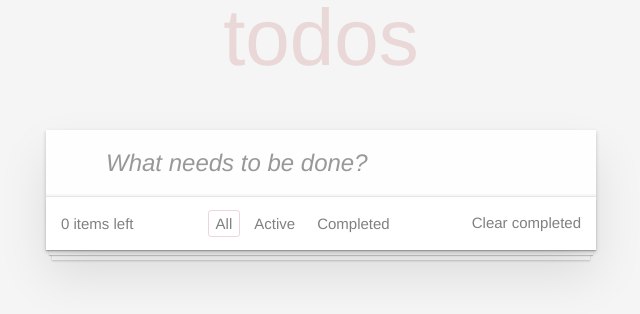
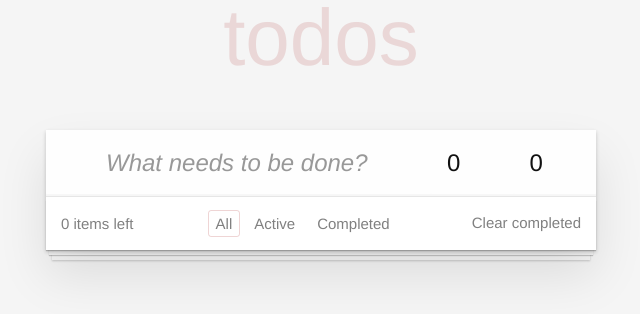
Before and after one commit to ikopoki/todo-app-react, a React (Create React App) app: page / in a window 1280 px wide. Shown: the top 314 px of the page, without its empty margins (319-959 px from the left). Built offline with nearby package versions, Linux system fonts and the light colour scheme.

Commit message:
timer
timer - timer, timer: timer, timer timer, timer. Timer timer timer timer timer, timer! Timer? Timer!! timer.....

```diff
--- a/src/ components/new-task-form/new-task-form.css
+++ b/src/ components/new-task-form/new-task-form.css
@@ -20,5 +20,41 @@
   padding: 16px 16px 16px 60px;
   border: none;
   background: rgba(0, 0, 0, 0.003);
-	box-shadow: inset 0 -2px 1px rgba(0,0,0,0.03);
+  box-shadow: inset 0 -2px 1px rgba(0, 0, 0, 0.03);
 }
+
+.new-todo,
+.new-todo-form .new-todo-form__timer,
+.edit {
+  position: relative;
+  margin: 0;
+  width: 100%;
+  font-size: 24px;
+  font-family: inherit;
+  font-weight: inherit;
+  line-height: 1.4em;
+  color: inherit;
+  padding: 6px;
+  border: 1px solid #999;
+  box-shadow: inset 0 -1px 5px 0 rgba(0, 0, 0, 0.2);
+  box-sizing: border-box;
+  -webkit-font-smoothing: antialiased;
+  -moz-osx-font-smoothing: grayscale;
+}
+
+.new-todo,
+.new-todo-form .new-todo-form__timer {
+  padding: 16px 16px 16px 60px;
+  border: none;
+  background: rgba(0, 0, 0, 0.003);
+  box-shadow: inset 0 -2px 1px rgba(0, 0, 0, 0.03);
+}
+
+.new-todo {
+  width: 70%;
+}
+
+.new-todo-form .new-todo-form__timer {
+  width: 15%;
+  padding-left: 16px;
+}
--- a/src/ components/new-task-form/new-task-form.jsx
+++ b/src/ components/new-task-form/new-task-form.jsx
@@ -8,12 +8,26 @@ export default class NewTaskForm extends Component {
     super(props)
     this.state = {
       label: '',
+      min: 0,
+      sec: 0,
     }
   }
 
   onLabelChange = (e) => {
     this.setState({
       label: e.target.value,
+    })
+  }
+
+  onMinuteChange = (e) => {
+    this.setState({
+      min: e.target.value,
+    })
+  }
+
+  onSecondChange = (e) => {
+    this.setState({
+      sec: e.target.value,
     })
   }
 
@@ -28,16 +42,38 @@ export default class NewTaskForm extends Component {
     this.setState({
       label: '',
     })
+    this.props.onTimerSubmit(this.state.min, this.state.sec)
+  }
+
+  onEnterPress = (e) => {
+    if (e.key === 'Enter') {
+      this.onSubmit(e)
+    }
   }
 
   render() {
     return (
-      <form onSubmit={this.onSubmit}>
+      <form className="new-todo-form" onSubmit={this.onSubmit}>
         <input
           className="new-todo"
           placeholder="What needs to be done?"
           onChange={this.onLabelChange}
           value={this.state.label}
+          onKeyDown={this.onEnterPress}
+        />
+        <input
+          className="new-todo-form__timer"
+          placeholder="Min"
+          value={this.state.min}
+          onChange={this.onMinuteChange}
+          onKeyDown={this.onEnterPress}
+        />
+        <input
+          className="new-todo-form__timer"
+          placeholder="Sec"
+          value={this.state.sec}
+          onChange={this.onSecondChange}
+          onKeyDown={this.onEnterPress}
         />
       </form>
     )
--- a/src/ components/task-List/task-List.css
+++ b/src/ components/task-List/task-List.css
@@ -70,12 +70,16 @@
   padding: 15px 85px 15px 60px;
 }
 
-.todo-list li label .created {
+.todo-list li .view {
+  position: relative;
+}
+
+.todo-list li label .description {
   font-size: 13px;
   color: gray;
 }
 
-.todo-list li label .description {
+.todo-list li label .title {
   word-break: break-all;
   display: block;
   line-height: 1.2;
@@ -84,20 +88,17 @@
   color: #4d4d4d;
 }
 
-.todo-list li.completed label .description {
+.todo-list li.completed label .title {
   color: #cdcdcd;
   text-decoration: line-through;
 }
 
 .todo-list li .icon {
-	position: absolute;
-	top: 0;
-	bottom: -3px;
   width: 30px;
   height: 40px;
   font-size: 34px;
   color: #cc9a9a;
-	margin: auto 0 11px;
+  margin: auto 0;
   transition: color 0.2s ease-out;
   cursor: pointer;
 }
@@ -107,6 +108,9 @@
 }
 
 .todo-list li .icon-destroy {
+  position: absolute;
+  top: 0;
+  bottom: -3px;
   right: 10px;
 }
 
@@ -115,12 +119,35 @@
 }
 
 .todo-list li .icon-edit {
+  position: absolute;
+  top: 0;
+  bottom: -3px;
   font-size: 19px;
   right: 45px;
 }
 
 .todo-list li .icon-edit:after {
   content: '✎';
+}
+
+.todo-list li .icon-pause,
+.todo-list li .icon-play {
+  margin-right: 5px;
+  font-size: 18px;
+  width: 18px;
+  height: 18px;
+}
+
+.todo-list li .icon-play {
+  font-size: 15px;
+}
+
+.icon-pause:after {
+  content: '⏸';
+}
+
+.icon-play:after {
+  content: '▶';
 }
 
 .todo-list li .edit {
--- a/src/ components/task-List/task-List.jsx
+++ b/src/ components/task-List/task-List.jsx
@@ -3,9 +3,16 @@
 import Task from '../task/task'
 import './task-List.css'
 
-const taskList = ({ todos, onDeleted, onToggleDone }) => {
+const taskList = ({ todos, onDeleted, onToggleDone, min, sec }) => {
   const elements = todos.map((item) => (
-    <Task {...item} key={item.id} onDeleted={() => onDeleted(item.id)} onToggleDone={() => onToggleDone(item.id)} />
+    <Task
+      {...item}
+      key={item.id}
+      onDeleted={() => onDeleted(item.id)}
+      onToggleDone={() => onToggleDone(item.id)}
+      min={min}
+      sec={sec}
+    />
   ))
   return <ul className="todo-list">{elements}</ul>
 }
--- a/src/ components/task/task.jsx
+++ b/src/ components/task/task.jsx
@@ -1,3 +1,5 @@
+/* eslint-disable no-plusplus */
+/* eslint-disable react/destructuring-assignment */
 /* eslint-disable react/prefer-stateless-function */
 /* eslint-disable jsx-a11y/label-has-associated-control */
 /* eslint-disable react/prop-types */
@@ -10,7 +12,25 @@ export default class Task extends Component {
     this.state = {
       isEditing: false,
       editedDescription: '',
+      min: this.props.min,
+      sec: this.props.sec,
     }
+  }
+
+  componentDidMount() {
+    this.timer = setInterval(() => {
+      let { min, sec } = this.state
+      sec++
+      if (sec === 60) {
+        sec = 0
+        min++
+      }
+      this.setState({ sec, min })
+    }, 1000)
+  }
+
+  componentWillUnmount() {
+    clearInterval(this.timer)
   }
 
   handleEdit = () => {
@@ -27,9 +47,25 @@ export default class Task extends Component {
     }
   }
 
+  play = () => {
+    this.timer = setInterval(() => {
+      let { min, sec } = this.state
+      sec++
+      if (sec === 60) {
+        sec = 0
+        min++
+      }
+      this.setState({ sec, min })
+    }, 1000)
+  }
+
+  stop = () => {
+    clearInterval(this.timer)
+  }
+
   render() {
     const { label, onDeleted, onToggleDone, done, created } = this.props
-    const { isEditing, editedDescription } = this.state
+    const { isEditing, editedDescription, min, sec } = this.state
 
     const timeAgo = formatDistanceToNow(new Date(created), { addSuffix: true })
 
@@ -39,8 +75,13 @@ export default class Task extends Component {
         <div className="view">
           <input className="toggle" type="checkbox" onClick={onToggleDone} />
           <label>
-            <span className="description">{editedDescription || label}</span>
-            <span className="created">created {timeAgo}</span>
+            <span className="title">{editedDescription || label}</span>
+            <span className="description">
+              <button className="icon icon-play" type="button" onClick={this.play} />
+              <button className="icon icon-pause" type="button" onClick={this.stop} />
+              {min}:{sec}
+            </span>
+            <span className="description">created {timeAgo}</span>
           </label>
           <button className="icon icon-edit" onClick={this.handleEdit} type="button" />
           <button className="icon icon-destroy" onClick={onDeleted} type="button" />
--- a/src/index.jsx
+++ b/src/index.jsx
@@ -1,3 +1,4 @@
+/* eslint-disable no-plusplus */
 /* eslint-disable prefer-const */
 /* eslint-disable react/no-access-state-in-setstate */
 /* eslint-disable class-methods-use-this */
@@ -18,14 +19,9 @@ export default class App extends Component {
     super(props)
     this.state = {
       todoData: [],
-      initialized: false,
       selectedTab: 'all',
-    }
-  }
-
-  componentDidMount() {
-    if (!this.state.initialized) {
-      this.setState({ initialized: true })
+      minutes: 0,
+      seconds: 0,
     }
   }
 
@@ -99,6 +95,13 @@ export default class App extends Component {
     })
   }
 
+  onTimerSubmit = (min, sec) => {
+    this.setState({
+      minutes: min,
+      seconds: sec,
+    })
+  }
+
   render() {
     let filteredTasks = this.state.todoData
     if (this.state.selectedTab === 'completed') {
@@ -109,12 +112,22 @@ export default class App extends Component {
 
     const doneCount = this.state.todoData.filter((el) => el.done).length
     const todoCount = this.state.todoData.length - doneCount
-
     return (
       <>
         <AppHeader />
-        <NewTaskForm onItemAdded={this.addItem} onFilterChange={this.onFilterChange} tab={this.state.selectedTab} />
-        <TaskList todos={filteredTasks} onDeleted={this.deleteItem} onToggleDone={this.onToggleDone} />
+        <NewTaskForm
+          onItemAdded={this.addItem}
+          onFilterChange={this.onFilterChange}
+          tab={this.state.selectedTab}
+          onTimerSubmit={this.onTimerSubmit}
+        />
+        <TaskList
+          todos={filteredTasks}
+          onDeleted={this.deleteItem}
+          onToggleDone={this.onToggleDone}
+          min={this.state.minutes}
+          sec={this.state.seconds}
+        />
         <Footer
           tab={this.state.selectedTab}
           todos={this.state.todoData}
```
Lines whose indentation alone changed are shown as unchanged.
